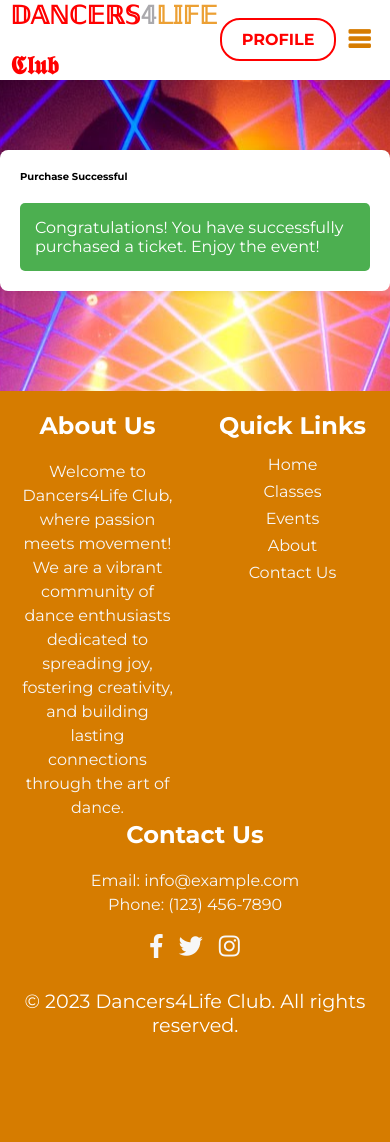
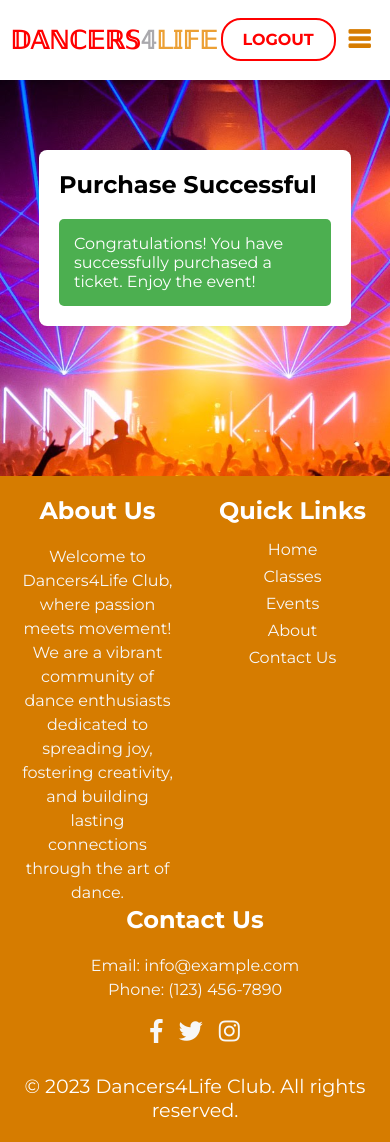
Before and after one commit to Waptech07/Dancers4Life, a Django app: page /success/ in a window 390 px wide. Before the commit the page ends 1033 px from the top, so only its background shows below. Run offline with Django 4.2, Linux system fonts and the light colour scheme; a user stored in the database is signed in; some libraries are stand-ins or nearby versions.

Commit message:
make few changes

```diff
--- a/site4life/templates/base.html
+++ b/site4life/templates/base.html
@@ -20,7 +20,7 @@
 
       body {
         font-family: 'Montserrat', sans-serif;
-        background: url('/media/images/background.jpg') no-repeat fixed center;
+        background: url('/media/images/background.jpg') no-repeat fixed center/cover;
       }
 
       .nav {
@@ -161,6 +161,7 @@
         font-weight: bold;
         border-radius: 30px;
         transition: background-color 0.3s;
+        margin-bottom: 20px;
       }
 
       #hero .cta-button:hover,
@@ -225,13 +226,11 @@
         font-size: 1.2em;
         margin-bottom: 40px;
         text-align: justify;
-        letter-spacing: 1px;
         margin-right: 20px;
         color: #fff;
       }
 
       #events-section .event-image {
-        max-width: 300px;
         height: 300px;
         margin-left: 20px;
         float: right;
@@ -737,22 +736,13 @@
         }
       }
 
-      @media (max-width: 400px) {
-        h1,
-        h2 {
-          font-size: 10px;
-        }
-
+      @media (max-width: 1200px) {
         img {
           height: 500px;
         }
 
         .logo {
           font-size: 10px;
-        }
-
-        .space {
-          display: block;
         }
       }
     </style>
@@ -761,8 +751,13 @@
   <body>
     <nav>
       <div class="nav">
-        <a class="logo" href="/">𝔻𝔸ℕℂ𝔼ℝ𝕊<span class="four">𝟜</span><span>𝕃𝕀𝔽𝔼</span><span class="space"></span>𝕮𝖑𝖚𝖇</a>
+        <a class="logo" href="/">𝔻𝔸ℕℂ𝔼ℝ𝕊<span class="four">𝟜</span><span>𝕃𝕀𝔽𝔼</span></a>
         <ul class="menu">
+          {% if user.is_authenticated %}
+            <li>
+              <a href="{% url 'profile' %}">Profile</a>
+            </li>
+          {% endif %}
           <li>
             <a href="/">Home</a>
           </li>
@@ -781,7 +776,7 @@
         </ul>
         {% if user.is_authenticated %}
           <div class="login-container">
-            <a href="{% url 'profile' %}" class="login">Profile</a>
+            <a href="{% url 'logout' %}" class="login">Logout</a>
           </div>
         {% else %}
           <div class="login-container">
--- a/site4life/templates/pages/purchase_success.html
+++ b/site4life/templates/pages/purchase_success.html
@@ -19,6 +19,13 @@
       border-radius: 5px;
       margin-top: 20px;
     }
+
+    @media (max-width:650px) {
+      .container {
+        margin: 150px 10%;
+        width: 80%;
+      }
+    }
   </style>
   <div class="container">
     <h2>Purchase Successful</h2>
--- a/site4life/templates/pages/purchase_ticket.html
+++ b/site4life/templates/pages/purchase_ticket.html
@@ -37,6 +37,12 @@
       background-color: #d00;
     }
 
+    @media (max-width: 650px) {
+      .container {
+        margin: 150px 10%;
+        width: 80%;
+      }
+    }
   </style>
   <div class="container">
     <h2>Purchase Ticket</h2>
--- a/site4life/views.py
+++ b/site4life/views.py
@@ -6,6 +6,7 @@ from django.contrib import messages
 from django.contrib.auth import authenticate, login
 from django.core.paginator import Paginator
 from django.http import Http404
+from django.db.models import Q
 from .models import *
 
 # Create your views here.
@@ -180,8 +181,10 @@ def user_profile(request):
     # Get the current authenticated user
     user = request.user
 
-    # Fetch tickets purchased by the user
-    tickets = Ticket.objects.filter(purchaser_name=user.get_full_name() or user.username, purchaser_email=user.email)
+    # Fetch tickets purchased by the user email
+    tickets = Ticket.objects.filter(
+    (Q(purchaser_name=user.get_full_name()) | Q(purchaser_name=user.username)) & Q(purchaser_email=user.email)
+)
     return render(request, 'user_profile.html', {"user": user, "tickets": tickets})
 
 @login_required(login_url="login")
```
Also changed, not shown: site4life/templates/user_profile.html (+10 -0 lines).
